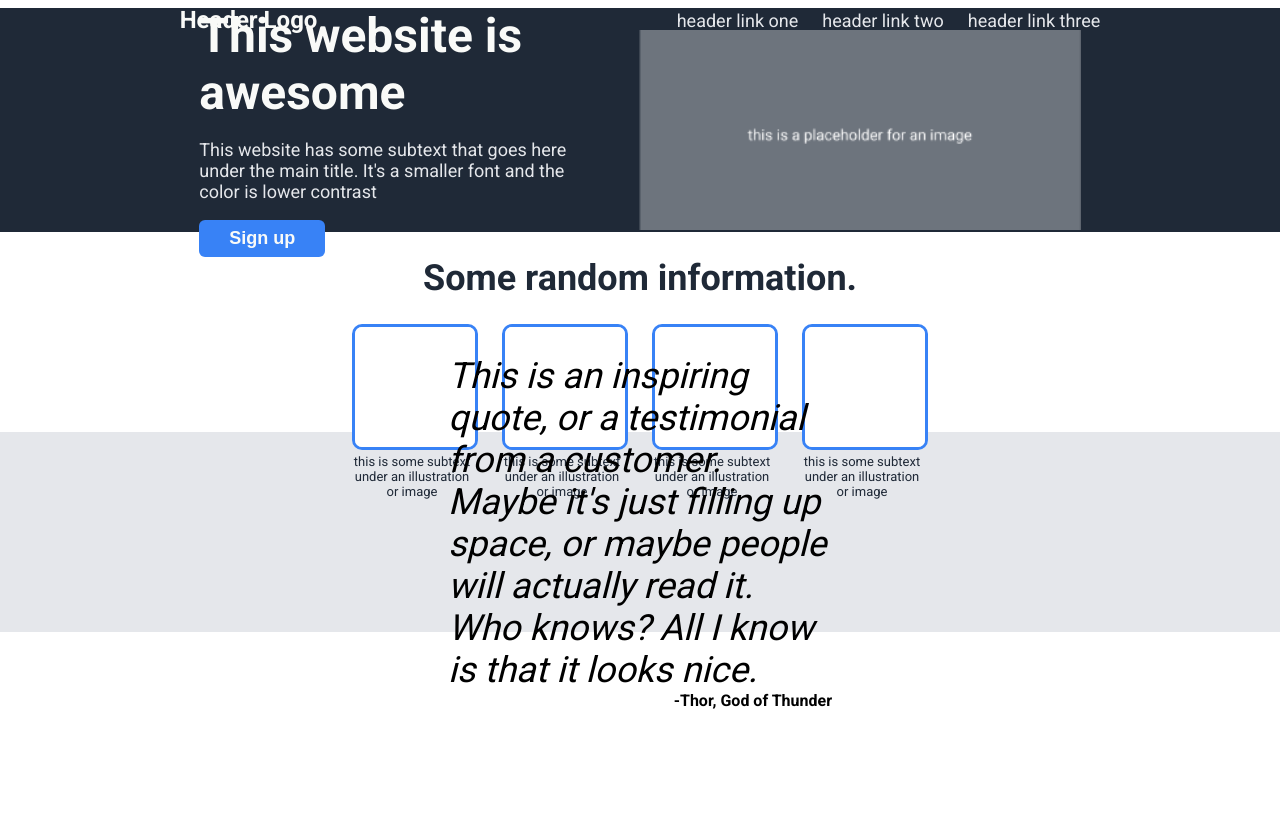
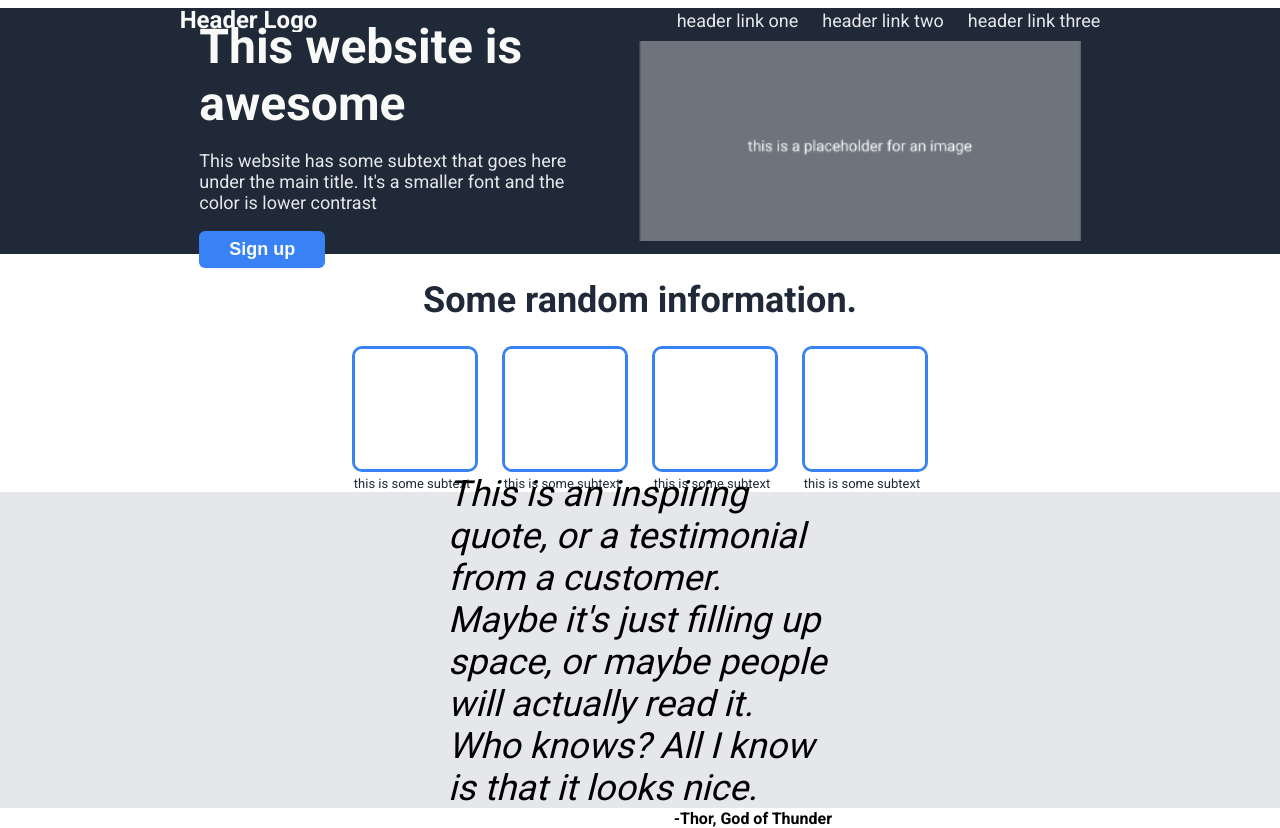
Before and after one commit to bobmeix/odin-landing-page, a plain HTML site: page index.html in a window 1280 px wide. Drawn offline with Linux system fonts and the light colour scheme.

Commit message:
Add flex-grow property

```diff
--- a/style.css
+++ b/style.css
@@ -2,6 +2,9 @@
 
 body {
     height: 100vh;
+    display: flex;
+    flex-direction: column;
+    flex-grow: 1;
     margin-left: auto;
     margin-right: auto ;
     overflow: clip;
@@ -31,7 +34,7 @@ body {
 }
 
 .hero {
-    height: 25vh;
+    min-height: 25vh;
     display: flex;
     justify-content: center;
     align-items: center;
@@ -52,7 +55,7 @@ body {
 }
 
 .info {
-    height: 25vh;
+    min-height: 25vh;
 }
 
 .info-header {
@@ -81,7 +84,7 @@ body {
     display: flex;
     justify-content: center;
     align-items: center;
-    height: 25vh;
+    min-height: 25vh;
     background-color: #E5E7EB;
 
 }
```
